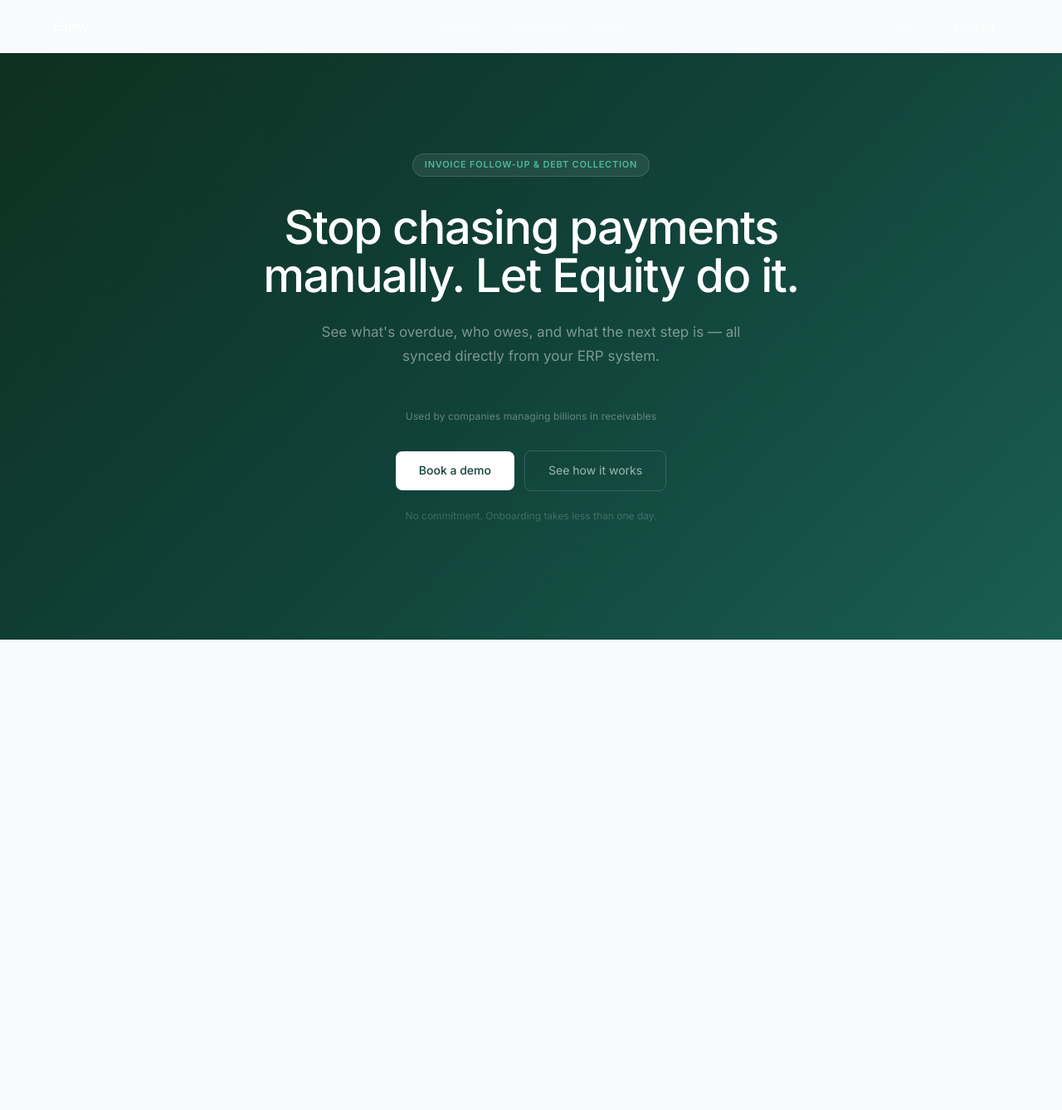
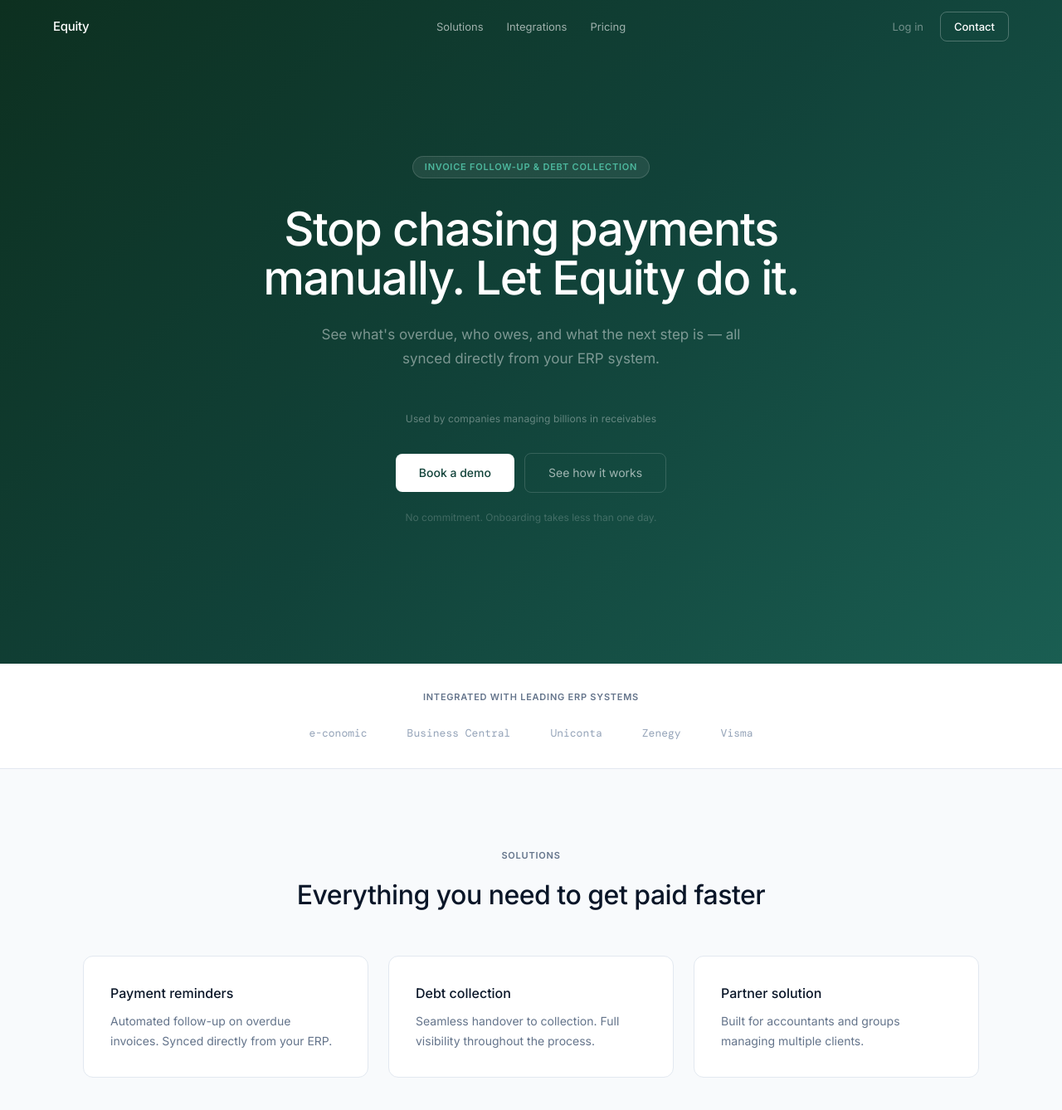
Before and after one commit to oscarhelgesen/equity-web, a Next.js app: page / in a window 1280 px wide. Shown: the top 1338 px of the page at 83% size. Before the commit the page ends 800 px from the top, so only its background shows below. Built offline with nearby package versions, Linux system fonts and the light colour scheme.

Commit message:
Feat: transparent navbar on hero + logostrip + features

```diff
--- a/app/page.tsx
+++ b/app/page.tsx
@@ -1,11 +1,15 @@
 import Navbar from '@/components/Navbar'
 import Hero from '@/components/Hero'
+import LogoStrip from '@/components/LogoStrip'
+import Features from '@/components/Features'
 
 export default function Home() {
   return (
-    <main>
+    <main style={{ position: 'relative' }}>
       <Navbar />
       <Hero />
+      <LogoStrip />
+      <Features />
     </main>
   )
 }
--- /dev/null
+++ b/components/Features.tsx
@@ -0,0 +1,77 @@
+const cards = [
+  {
+    title: 'Payment reminders',
+    body: 'Automated follow-up on overdue invoices. Synced directly from your ERP.',
+  },
+  {
+    title: 'Debt collection',
+    body: 'Seamless handover to collection. Full visibility throughout the process.',
+  },
+  {
+    title: 'Partner solution',
+    body: 'Built for accountants and groups managing multiple clients.',
+  },
+]
+
+export default function Features() {
+  return (
+    <section style={{
+      background: 'var(--bg)',
+      padding: '96px 48px',
+    }}>
+      <div style={{ textAlign: 'center', marginBottom: '48px' }}>
+        <p style={{
+          fontSize: '11px',
+          fontWeight: 600,
+          textTransform: 'uppercase',
+          letterSpacing: '0.07em',
+          color: 'var(--mu)',
+          marginBottom: '12px',
+        }}>
+          Solutions
+        </p>
+        <h2 style={{
+          fontSize: '32px',
+          fontWeight: 500,
+          letterSpacing: '-0.5px',
+          color: 'var(--ink)',
+        }}>
+          Everything you need to get paid faster
+        </h2>
+      </div>
+
+      <div style={{
+        display: 'grid',
+        gridTemplateColumns: 'repeat(3, 1fr)',
+        gap: '24px',
+        maxWidth: '1080px',
+        margin: '0 auto',
+      }}>
+        {cards.map(({ title, body }) => (
+          <div key={title} style={{
+            background: 'var(--white)',
+            border: '1px solid var(--bdr)',
+            borderRadius: 'var(--rm)',
+            padding: '32px',
+          }}>
+            <div style={{
+              fontSize: '16px',
+              fontWeight: 500,
+              color: 'var(--ink)',
+              marginBottom: '8px',
+            }}>
+              {title}
+            </div>
+            <p style={{
+              fontSize: '14px',
+              color: 'var(--mu)',
+              lineHeight: 1.7,
+            }}>
+              {body}
+            </p>
+          </div>
+        ))}
+      </div>
+    </section>
+  )
+}
--- a/components/Hero.tsx
+++ b/components/Hero.tsx
@@ -4,10 +4,13 @@
   return (
     <section style={{
       background: 'linear-gradient(135deg, #0D3020 0%, #114239 50%, #1A5E52 100%)',
-      padding: '120px 48px 140px',
+      padding: '160px 48px 140px',
       textAlign: 'center',
+      minHeight: '100vh',
+      display: 'flex',
+      alignItems: 'center',
     }}>
-      <div style={{ maxWidth: '720px', margin: '0 auto' }}>
+      <div style={{ maxWidth: '720px', margin: '0 auto', width: '100%' }}>
 
         <div style={{
           display: 'inline-flex',
--- /dev/null
+++ b/components/LogoStrip.tsx
@@ -0,0 +1,41 @@
+const logos = ['e-conomic', 'Business Central', 'Uniconta', 'Zenegy', 'Visma']
+
+export default function LogoStrip() {
+  return (
+    <section style={{
+      background: 'var(--white)',
+      borderBottom: '1px solid var(--bdr)',
+      padding: '32px 48px',
+      textAlign: 'center',
+    }}>
+      <p style={{
+        fontSize: '11px',
+        fontWeight: 600,
+        textTransform: 'uppercase',
+        letterSpacing: '0.07em',
+        color: 'var(--mu)',
+        marginBottom: '24px',
+      }}>
+        Integrated with leading ERP systems
+      </p>
+
+      <div style={{
+        display: 'flex',
+        alignItems: 'center',
+        justifyContent: 'center',
+        gap: '48px',
+        flexWrap: 'wrap',
+      }}>
+        {logos.map(name => (
+          <span key={name} style={{
+            fontFamily: 'var(--mo)',
+            fontSize: '13px',
+            color: 'var(--sub)',
+          }}>
+            {name}
+          </span>
+        ))}
+      </div>
+    </section>
+  )
+}
--- a/components/Navbar.tsx
+++ b/components/Navbar.tsx
@@ -17,66 +17,52 @@
 ]
 
 export default function Navbar() {
-  const [open, setOpen]       = useState(false)
+  const [open, setOpen]         = useState(false)
   const [scrolled, setScrolled] = useState(false)
-  const closeTimer              = useRef<ReturnType<typeof setTimeout> | null>(null)
+  const closeTimer               = useRef<ReturnType<typeof setTimeout> | null>(null)
 
   useEffect(() => {
-    const onScroll = () => setScrolled(window.scrollY > 10)
+    const onScroll = () => setScrolled(window.scrollY > 80)
     window.addEventListener('scroll', onScroll, { passive: true })
     return () => window.removeEventListener('scroll', onScroll)
   }, [])
 
-  const handleNavEnter = () => {
+  const clearClose = () => {
     if (closeTimer.current) clearTimeout(closeTimer.current)
   }
 
-  const handleNavLeave = () => {
+  const scheduleClose = () => {
     closeTimer.current = setTimeout(() => setOpen(false), 80)
   }
 
-  const handleDropdownEnter = () => {
-    if (closeTimer.current) clearTimeout(closeTimer.current)
-  }
-
-  const handleDropdownLeave = () => {
-    closeTimer.current = setTimeout(() => setOpen(false), 80)
-  }
-
-  const navBg      = scrolled ? 'var(--g)' : 'transparent'
-  const navShadow  = scrolled ? '0 1px 0 rgba(255,255,255,0.08)' : 'none'
-  const linkColor  = 'rgba(255,255,255,0.55)'
+  const linkColor = 'rgba(255,255,255,0.6)'
 
   return (
     <>
       <nav
-        onMouseEnter={handleNavEnter}
-        onMouseLeave={handleNavLeave}
+        onMouseEnter={clearClose}
+        onMouseLeave={scheduleClose}
         style={{
-          background: navBg,
+          position: 'absolute',
+          top: 0,
+          left: 0,
+          right: 0,
           height: '64px',
           display: 'flex',
           alignItems: 'center',
-          position: 'sticky',
-          top: 0,
-          zIndex: 200,
-          boxShadow: navShadow,
-          transition: 'background 0.2s ease, box-shadow 0.2s ease',
+          zIndex: 100,
+          background: scrolled ? 'var(--g)' : 'transparent',
+          transition: 'background 0.25s ease',
         }}
       >
-        {/* Logo — left */}
+        {/* Logo */}
         <div style={{ paddingLeft: '64px', flexShrink: 0 }}>
-          <span style={{
-            fontWeight: 500,
-            fontSize: '15px',
-            color: '#fff',
-            letterSpacing: '-0.3px',
-          }}>
+          <span style={{ fontWeight: 500, fontSize: '15px', color: '#fff', letterSpacing: '-0.3px' }}>
             Equity
           </span>
         </div>
 
-        {/* Center links — absolutely positioned */}
+        {/* Center links */}
         <div style={{
           position: 'absolute',
           left: '50%',
@@ -86,7 +72,7 @@
           gap: '4px',
         }}>
           <button
-            onMouseEnter={() => { handleNavEnter(); setOpen(true) }}
+            onMouseEnter={() => { clearClose(); setOpen(true) }}
             style={{
               fontSize: '13px',
               color: open ? '#fff' : linkColor,
@@ -137,8 +123,7 @@
             fontSize: '13px',
             fontWeight: 500,
             color: '#fff',
-            background: 'rgba(255,255,255,0.12)',
-            border: '1px solid rgba(255,255,255,0.15)',
+            border: '1px solid rgba(255,255,255,0.25)',
             textDecoration: 'none',
             padding: '7px 16px',
             borderRadius: 'var(--rs)',
@@ -152,8 +137,8 @@
       {/* Full-width dropdown */}
       {open && (
         <div
-          onMouseEnter={handleDropdownEnter}
-          onMouseLeave={handleDropdownLeave}
+          onMouseEnter={clearClose}
+          onMouseLeave={scheduleClose}
           style={{
             position: 'fixed',
             top: '64px',
@@ -162,7 +147,7 @@
             background: 'var(--g)',
             borderTop: '1px solid rgba(255,255,255,0.08)',
             padding: '32px 64px',
-            zIndex: 199,
+            zIndex: 99,
             display: 'grid',
             gridTemplateColumns: '1fr 1fr 1fr',
             gap: '48px',
```
